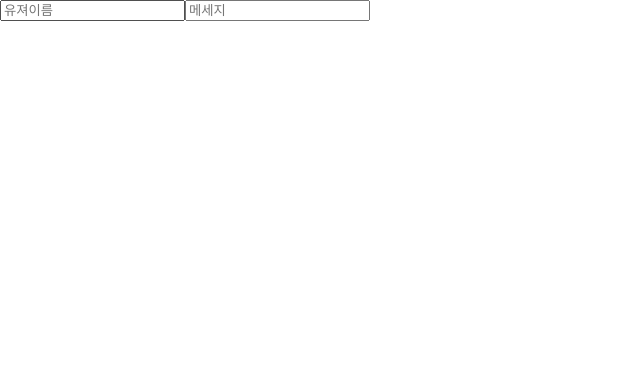
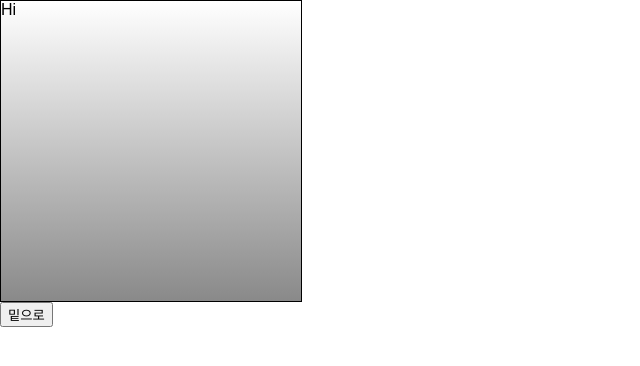
Before and after one commit to DottJs/reattest, a React (Create React App) app in the folder hello-react/: page / in a window 1280 px wide. Shown: the top 366 px of the page, without its empty margins (0-640 px from the left). Built offline with nearby package versions, Linux system fonts and the light colour scheme.

Commit message:
이벤트 3
ref 사용 및 컴포넌트 내부의 메서드 사용

```diff
--- a/hello-react/src/App.js
+++ b/hello-react/src/App.js
@@ -1,6 +1,8 @@
 import React, { Component } from 'react';
 // import MyComponent from './MyComponent';
-import EventPart from './eventPart'; //첫글자는 대문자로 시작해야한다.
+// import EventPart from './eventPart'; //첫글자는 대문자로 시작해야한다.
+// import ValidationSample from './validationSample'; //첫글자는 대문자로 시작해야한다.
+import Scrollbox from './ScrollBox'; //첫글자는 대문자로 시작해야한다.
 
 class App extends Component {
 
@@ -8,7 +10,9 @@ class App extends Component {
     return (
       // 첫글자는 대문자로 시작해야 된다.
       <div>
-          <EventPart />
+          {/* <ValidationSample /> */}
+          <Scrollbox ref={(ref) =>{this.scrollBox = ref }} />
+          <button onClick={()=>{ this.scrollBox.scollToBottom() }}>밑으로</button>
       </div>
     );
   }
--- /dev/null
+++ b/hello-react/src/ScrollBox.js
@@ -0,0 +1,33 @@
+import React, {Component} from 'react';
+
+class Scrollbox extends Component{
+
+    scollToBottom = () => {
+        const {scrollHeight, clientHeight} = this.box;
+        this.box.scrollTop = scrollHeight - clientHeight;
+    }
+
+    render(){
+
+        const style ={
+            border : '1px, solid black',
+            height : '300px',
+            width : '300px',
+            overflow : 'auto',
+            position : 'relative'
+        };
+        const innerStyle = {
+            width:'100%',
+            height:'650px',
+            background:'linear-gradient(white, black)'
+        }
+
+        return(
+            <div style={style} ref={(ref)=>{this.box = ref}}>
+                <div style={innerStyle}>Hi</div>
+            </div>
+        );
+    }
+}
+
+export default Scrollbox;
--- /dev/null
+++ b/hello-react/src/validationSample.css
@@ -0,0 +1,7 @@
+.sucess{
+    background-color: blue;
+}
+
+.false{
+    background-color: red;
+}
--- /dev/null
+++ b/hello-react/src/validationSample.js
@@ -0,0 +1,28 @@
+import React, {Component} from 'react';
+import './validationSample.css'
+
+class ValidationSample extends Component{
+    state ={
+        password :'',
+        clicked : false,
+        validate : false
+    }
+
+    handleChange = (e) =>{
+        this.setState({password : e.target.value})
+    }
+    handelButton = () =>{
+        this.setState({clicked : true, validate : this.state.password === '0000'});
+        this.input.focus();
+    }
+    render(){
+        return(
+        <div>
+            <input type="password" name="password" ref={(ref) => this.input = ref} value={this.state.password} onChange={this.handleChange} className={this.state.clicked? (this.state.validate ? 'sucess' : 'false') : ''}/>
+            <button  onClick={this.handelButton}>버튼</button>
+        </div>
+        )
+    }
+}
+
+export default ValidationSample;
```
